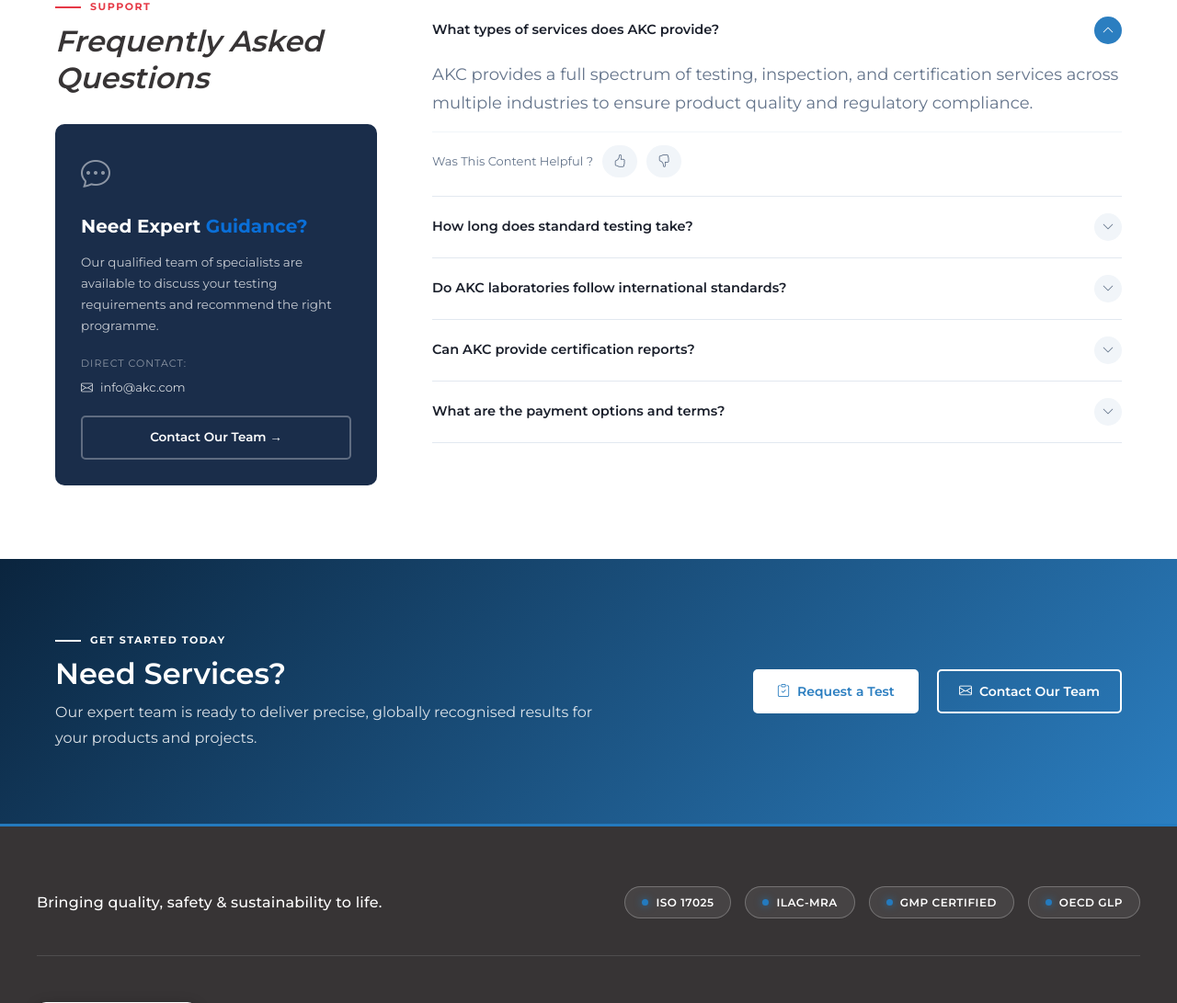
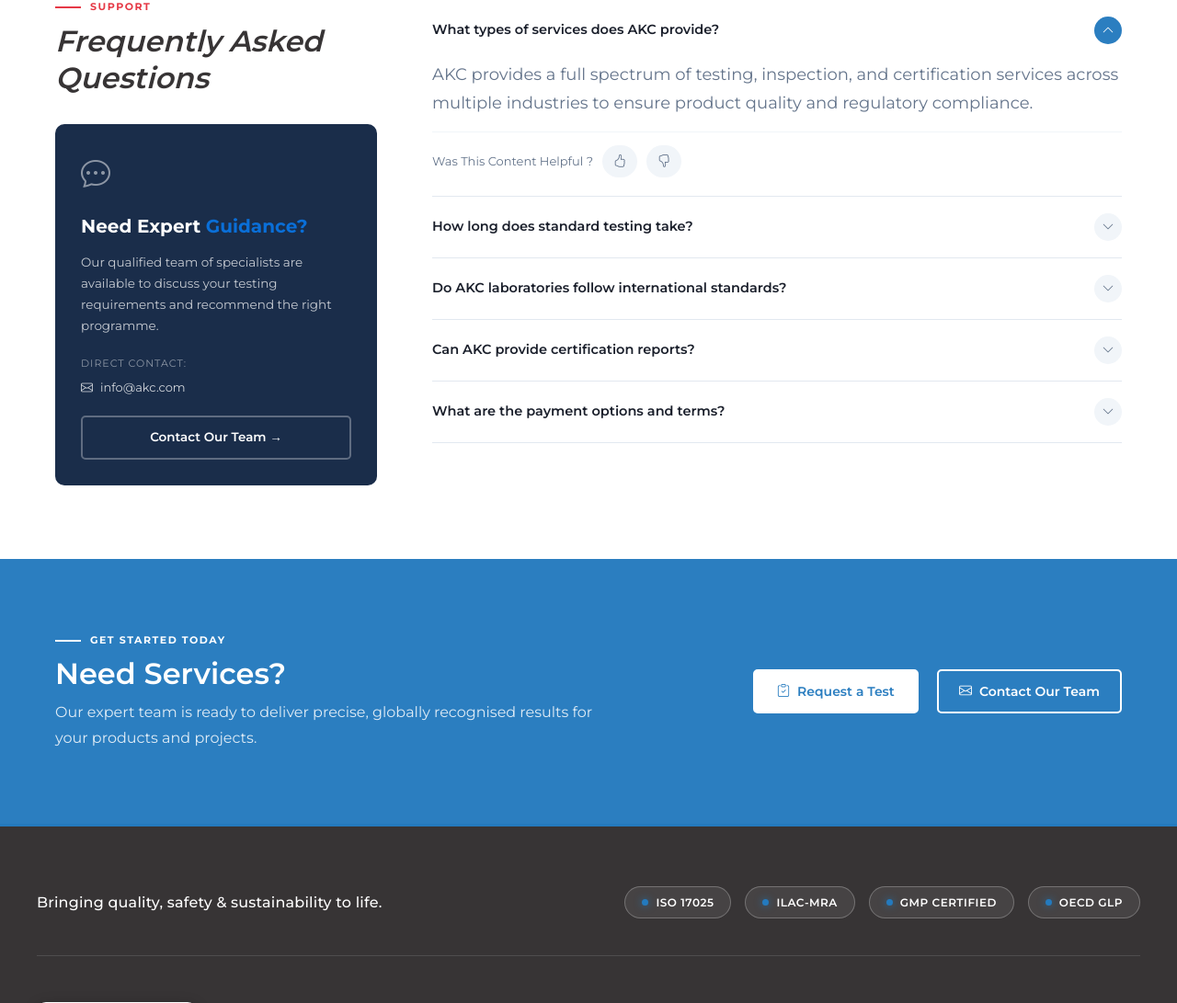
Before and after one commit to jaitechpixe-hub/AKC, a PHP site: page /support-services.php in a window 1280 px wide. Shown: the part 4260-5351 px from the top of the page at 92% size. Run offline with PHP 8.4, Linux system fonts and the light colour scheme.

Commit message:
revert: remove cta background overlay to preserve exact original background image visibility, keeping pure color-only update

```diff
--- a/assets/css/style_hemachandra.css
+++ b/assets/css/style_hemachandra.css
@@ -1311,14 +1311,6 @@ img {
     overflow: hidden;
 }
 
-.pr-cta::before {
-    content: '';
-    position: absolute;
-    inset: 0;
-    background: linear-gradient(135deg, rgba(8, 29, 51, 0.92) 0%, rgba(43, 126, 192, 0.88) 100%);
-    z-index: 1;
-}
-
 .pr-cta .pr-section-label,
 .pr-cta .pr-label-line {
     color: #ffffff !important;
```
